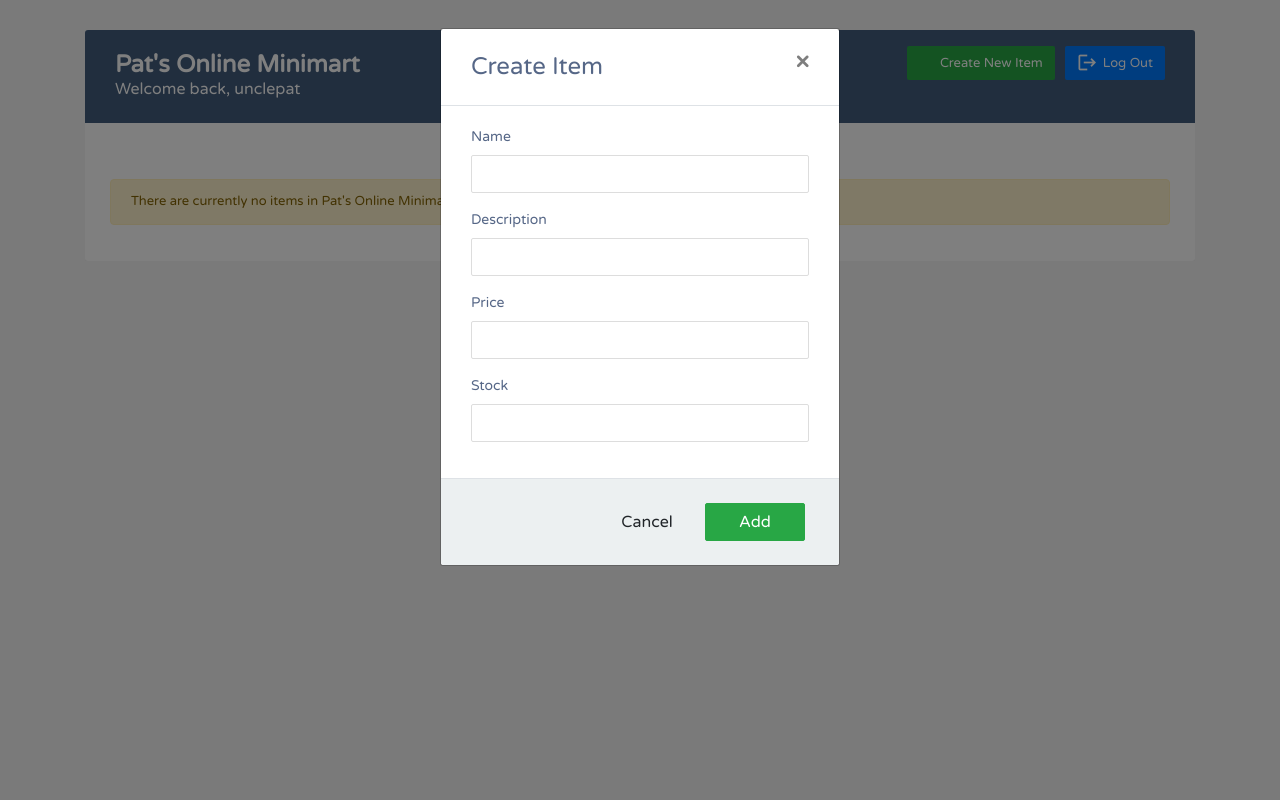
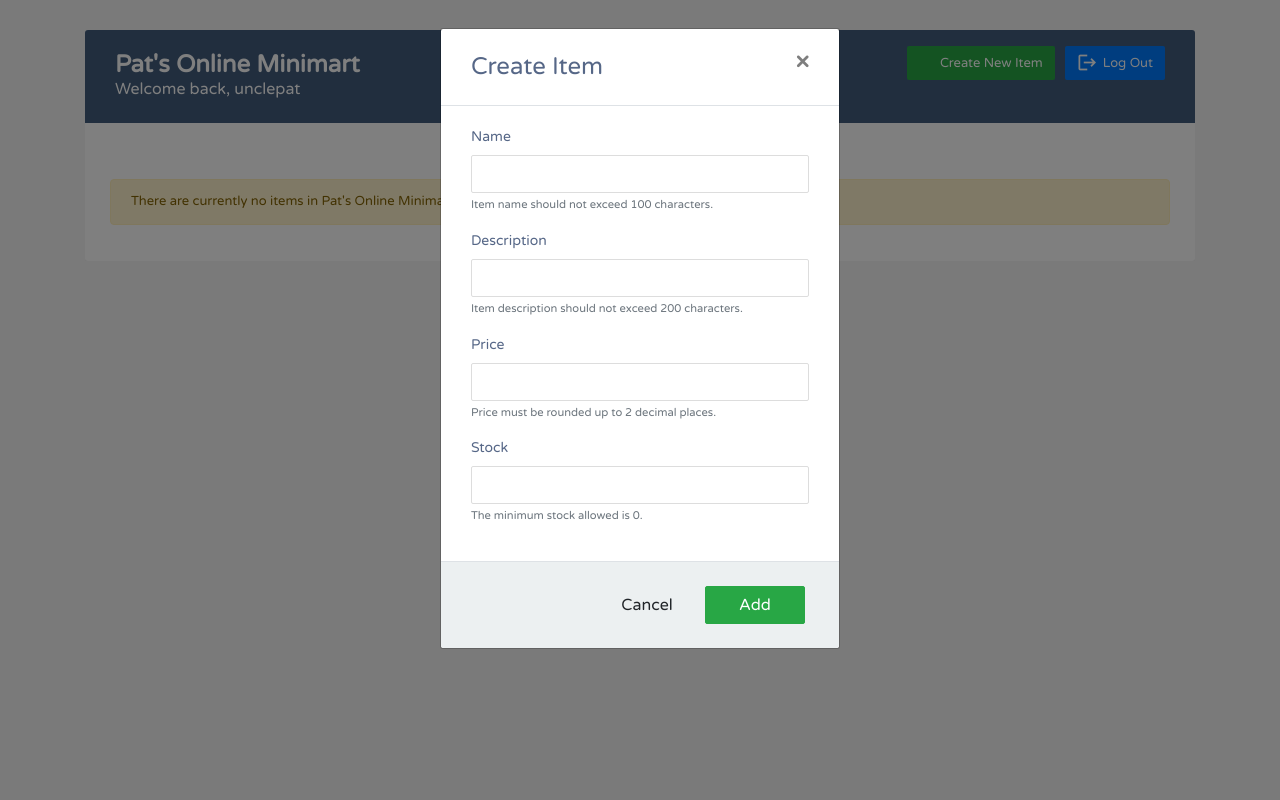
Before and after one commit to chydarren/pat-online-minimart, a Flask app: page /store in a window 1280 px wide, after a click that opens the changed part. Run offline with Flask 3, Linux system fonts and the light colour scheme; a user stored in the database is signed in; data that the repository does not hold is empty; some libraries are stand-ins or nearby versions.

Commit message:
Improve client and server-side input validation for form fields

```diff
--- a/app/routes.py
+++ b/app/routes.py
@@ -26,9 +26,65 @@ HTTP_CREATED = 201
 HTTP_NOT_FOUND = 404
 HTTP_INTERNAL_SERVER_ERROR = 500
 
+# Other constants
+MAX_ITEM_NAME_LENGTH = 100
+MAX_ITEM_DESCRIPTION_LENGTH = 200
+MAX_USERNAME_LENGTH = 80
+MAX_PASSWORD_LENGTH = 80
+MIN_ITEM_PRICE = 0
+MIN_ITEM_QUANTITY = 0
+
 # ========================================================================================================
 # HELPER FUNCTIONS FOR BACKEND API SERVER
 # ========================================================================================================
+'''
+Gets the submitted item fields from the request data after server-side input validation.
+
+@param data         A JSON object containing the item details.
+@return             An Item object containing the item details.
+'''
+def getSubmittedItemFields(data):
+    # Get fields from request data
+    item_name = data.get('item_name')
+    item_description = data.get('item_description')
+    item_price = float(data.get('item_price'))
+    item_quantity = int(data.get('item_quantity'))
+
+    # Fields cannot be empty
+    if not item_name or not item_description or not item_price or not item_quantity:
+        return None
+    # Fields must be of the correct type
+    elif not isinstance(item_name, str) or not isinstance(item_description, str) or not isinstance(item_price, float) or not isinstance(item_quantity, int):
+        return None
+    # String fields must be within the correct length
+    elif len(item_name) > MAX_ITEM_NAME_LENGTH or len(item_description) > MAX_ITEM_DESCRIPTION_LENGTH:
+        return None
+    # Numeric fields must be positive
+    elif item_price < MIN_ITEM_PRICE or item_quantity < MIN_ITEM_QUANTITY:
+        return None
+
+    return Item(item_name, item_description, item_price, item_quantity)
+
+'''
+Gets the submitted user fields after server-side input validation.
+
+@param username    The username of the user.
+@param password    The password of the user.
+@return            A tuple containing the username and password of the user.
+'''
+def getSubmittedUserFields(username, password):
+    # Fields cannot be empty
+    if not username or not password:
+        return None
+    # Fields must be of the correct type
+    elif not isinstance(username, str) or not isinstance(password, str):
+        return None
+    # String fields must be within the correct length
+    elif len(username) > MAX_USERNAME_LENGTH or len(password) > MAX_PASSWORD_LENGTH:
+        return None
+
+    return username, password
+
 '''
 Reads all items in the store.
 
@@ -57,14 +113,12 @@ Creates a new item in the store.
 @throws Exception   If failed to create item in the store.
 '''
 def createItem(data):
-    # Get fields from request data
-    item_name = data.get('item_name')
-    item_description = data.get('item_description')
-    item_price = data.get('item_price')
-    item_quantity = data.get('item_quantity')
+    # Get fields from request data after server-side input validation
+    new_item = getSubmittedItemFields(data)
 
-    # Create a new item object
-    new_item = Item(item_name, item_description, item_price, item_quantity)
+    if new_item is None:
+        logging.info('(CRUD) Failed to create item in the store: Invalid item fields.')
+        return jsonify({"error": "Failed to create item in the store"}), HTTP_INTERNAL_SERVER_ERROR
 
     try:
         # Add the new item object to the store
@@ -117,11 +171,16 @@ def updateItem(itemId, data):
         # Get the item with the specified ID
         item = Item.query.get(itemId)
         if item:
-            # Update the item object with the new data
-            item.name = data.get('item_name')
-            item.description = data.get('item_description')
-            item.price = data.get('item_price')
-            item.quantity = data.get('item_quantity')
+            new_item = getSubmittedItemFields(data)
+
+            if new_item is None:
+                logging.info('(CRUD) Failed to update item in the store: Invalid new item fields.')
+                return jsonify({"error": "Failed to updat item in the store"}), HTTP_INTERNAL_SERVER_ERROR
+
+            item.name = new_item.name
+            item.description = new_item.description
+            item.price = new_item.price
+            item.quantity = new_item.quantity
 
             # Commit the changes to the database
             storeDb.session.commit()
@@ -176,6 +235,11 @@ Logs in a user by authenticating the username and password.
 @return             True if the user is authenticated, otherwise False.
 '''
 def loginUser(username, password):
+    username, password = getSubmittedUserFields(username, password)
+
+    if username is None or password is None:
+        return False
+
     # Get the user with the specified username
     user = User.query.filter_by(username=username).first()
 
--- a/app/templates/index.html
+++ b/app/templates/index.html
@@ -102,10 +102,10 @@ https://www.tutorialrepublic.com/snippets/preview.php?topic=bootstrap&file=crud-
                             <!-- Info Alert -->
                             <div class="alert alert-info">For this MVP, the admin account has been pre-created via <b>run.py</b>.</div>
                             <div class="form-group">
-                                <input type="text" class="form-control" name="username" placeholder="Username" required>
+                                <input type="text" class="form-control" name="username" maxlength="80" placeholder="Username" required>
                             </div>
                             <div class="form-group">
-                                <input type="password" class="form-control" name="password" placeholder="Password" required>
+                                <input type="password" class="form-control" name="password" maxlength="80" placeholder="Password" required>
                             </div>
 						</div>
                         <div class="modal-footer">
--- a/app/templates/store.html
+++ b/app/templates/store.html
@@ -121,19 +121,23 @@ https://www.tutorialrepublic.com/snippets/preview.php?topic=bootstrap&file=crud-
                         <div class="modal-body">
 							<div class="form-group">
 								<label>Name</label>
-								<input type="text" class="form-control" name="item_name" required>
-							</div>
+								<input type="text" class="form-control" name="item_name" maxlength="100" required>
+                                <small class="form-text text-muted">Item name should not exceed 100 characters.</small>
+                            </div>
 							<div class="form-group">
 								<label>Description</label>
-								<input type="text" class="form-control" name="item_description" required>
+								<input type="text" class="form-control" name="item_description" maxlength="200" required>
+                                <small class="form-text text-muted">Item description should not exceed 200 characters.</small>
 							</div>
 							<div class="form-group">
 								<label>Price</label>
-								<input type="number" step="0.01" class="form-control" name="item_price" pattern="\d+(\.\d{2})?" required>
+								<input type="number" step="0.01" class="form-control" name="item_price" min="0" pattern="\d+(\.\d{2})?" required>
+                                <small class="form-text text-muted">Price must be rounded up to 2 decimal places.</small>
 							</div>
 							<div class="form-group">
 								<label>Stock</label>
-								<input type="number" class="form-control" name="item_quantity" required>
+								<input type="number" class="form-control" name="item_quantity" min="0" required>
+                                <small class="form-text text-muted">The minimum stock allowed is 0.</small>
 							</div>
 						</div>
                         <div class="modal-footer">
@@ -150,7 +154,7 @@ https://www.tutorialrepublic.com/snippets/preview.php?topic=bootstrap&file=crud-
                 </div>
             </div>
         </div>
-        <!-- Edit Modal -->
+        <!-- Update Modal -->
         <div id="updateItemModal" class="modal fade">
             <div class="modal-dialog">
                 <div class="modal-content">
@@ -162,19 +166,23 @@ https://www.tutorialrepublic.com/snippets/preview.php?topic=bootstrap&file=crud-
                         <div class="modal-body">
                             <div class="form-group">
                                 <label>Name</label>
-                                <input type="text" class="form-control" name="item_name" required>
+                                <input type="text" class="form-control" name="item_name" maxlength="100" required>
+                                <small class="form-text text-muted">Item name should not exceed 100 characters.</small>
                             </div>
                             <div class="form-group">
                                 <label>Description</label>
-                                <input type="text" class="form-control" name="item_description" required>
+                                <input type="text" class="form-control" name="item_description" maxlength="200" required>
+                                <small class="form-text text-muted">Item description should not exceed 200 characters.</small>
                             </div>
                             <div class="form-group">
                                 <label>Price</label>
-                                <input type="number" step="0.01" class="form-control" name="item_price" pattern="\d+(\.\d{2})?" required>
+                                <input type="number" step="0.01" class="form-control" name="item_price" min="0" pattern="\d+(\.\d{2})?" required>
+                                <small class="form-text text-muted">Price must be rounded up to 2 decimal places.</small>
                             </div>
                             <div class="form-group">
                                 <label>Stock</label>
-                                <input type="number" class="form-control" name="item_quantity" required>
+                                <input type="number" class="form-control" name="item_quantity" min="0" required>
+                                <small class="form-text text-muted">The minimum stock allowed is 0.</small>
                             </div>
                         </div>
                         <div class="modal-footer">
```
Also changed, not shown: app/models.py (+13 -3 lines).
